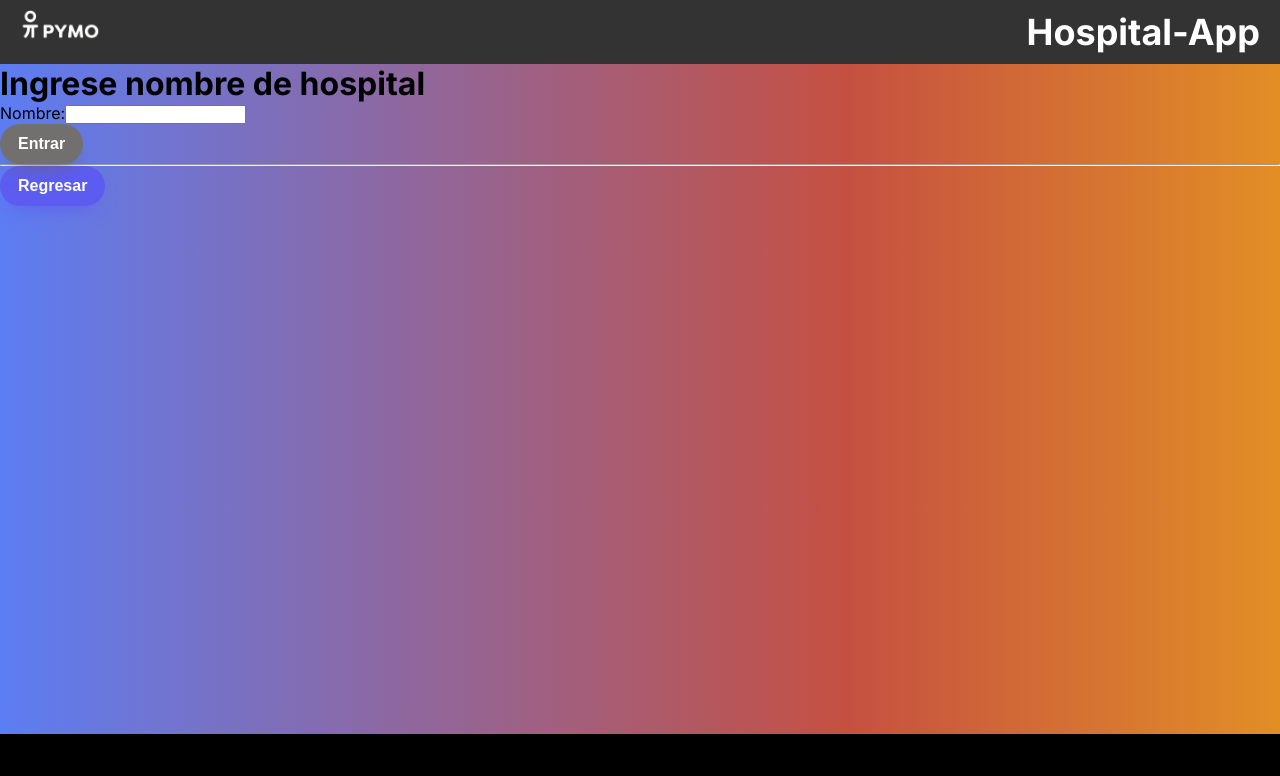
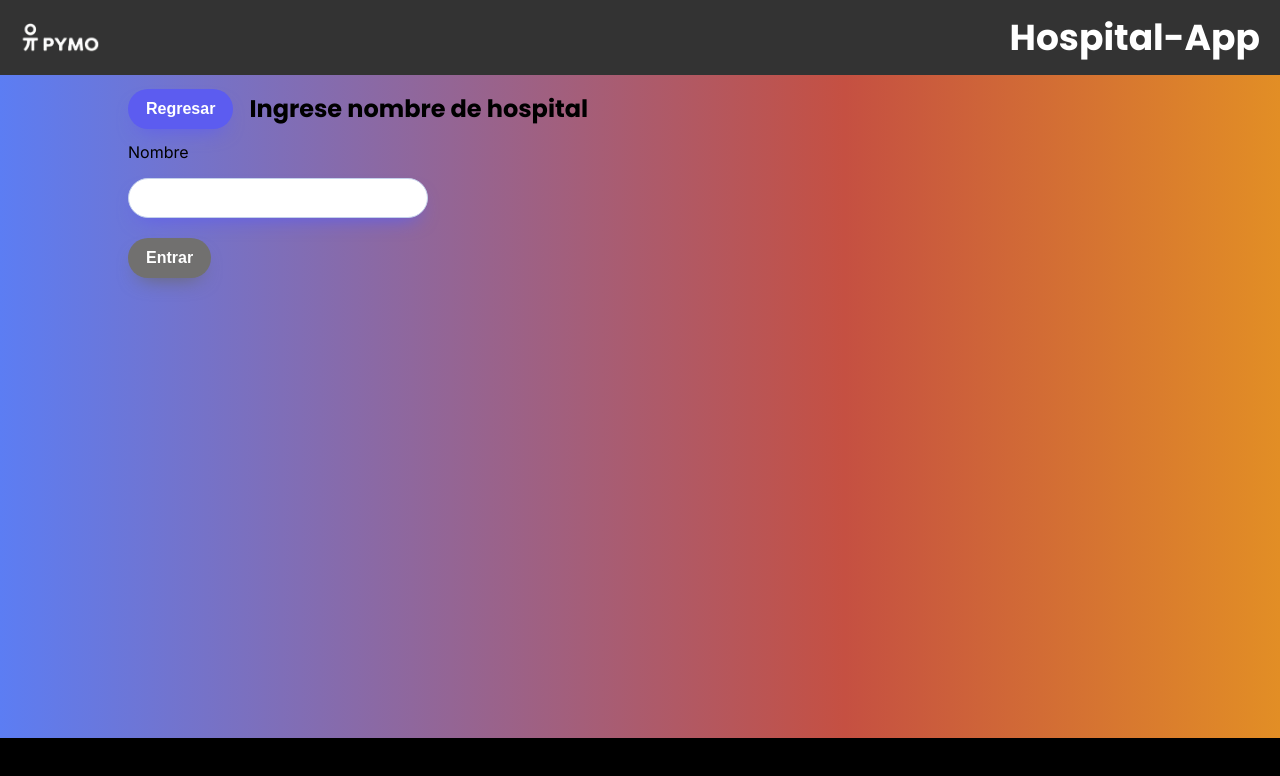
Before and after one commit to edufullstack/hp, a Next.js app: page / in a window 1280 px wide. Both pictures are taken after a click on the button "Soy un Hospital". Shown: the top 776 px of the page. Built offline with nearby package versions, Linux system fonts and the light colour scheme.

Commit message:
Style(Input): add style to input

```diff
--- a/src/app/globals.css
+++ b/src/app/globals.css
@@ -4,6 +4,9 @@
   --max-width: 1100px;
   --border-radius: 12px;
   --font-mono: 'Poppins', sans-serif, ui-monospace, Menlo, Monaco, "Cascadia Mono", "Segoe UI Mono",
+    "Roboto Mono", "Oxygen Mono", "Ubuntu Monospace", "Source Code Pro",
+    "Fira Mono", "Droid Sans Mono", "Courier New", monospace;
+    --font-text: 'Roboto Slab', sans-serif, ui-monospace, Menlo, Monaco, "Cascadia Mono", "Segoe UI Mono",
     "Roboto Mono", "Oxygen Mono", "Ubuntu Monospace", "Source Code Pro",
     "Fira Mono", "Droid Sans Mono", "Courier New", monospace;
 
@@ -98,9 +101,20 @@ body {
 }
 h1, h2, h3, .title{
 
+  font-family: var(--font-mono);
+}
+.subtitle{
+  margin: 1rem 0rem;
+}
+.subtitle_back{
+  display: flex;
+  justify-content: flex-start;
+  gap: 1rem;
+  align-items: center;
 }
 p, span,li{
-  font-family: var(--font-mono);
+  font-family:  var(--font-text);
+
 }
 a {
   color: inherit;
@@ -117,6 +131,11 @@ a {
   background: rgb(29,34,220);
   background: linear-gradient(90deg, rgba(29,34,220,1) 0%, rgba(92,125,243,1) 0%, rgba(197,80,66,1) 66%, rgba(226,142,37,1) 100%);
   position: relative;
+}
+.container_app{
+  width: 80vw;
+  margin: auto;
+
 }
 
 .login{
@@ -153,6 +172,7 @@ footer{
     width: 80%;
     margin: 0.5rem auto;
     li{
+      list-style-type: none;
       font-size: 0.9rem;
     }
   }
--- a/src/app/layout.tsx
+++ b/src/app/layout.tsx
@@ -7,8 +7,8 @@ import Navbar from "@/components/NavBar";
 const inter = Inter({ subsets: ["latin"] });
 
 export const metadata: Metadata = {
-  title: "Create Next App",
-  description: "Generated by create next app",
+  title: "Prueba técnica",
+  description: "Prueba de desarrollo full stack",
 };
 
 export default function RootLayout({
@@ -20,7 +20,9 @@ export default function RootLayout({
     <html lang="en">
       <body className={`${inter.className} container_body`}>
         <Navbar></Navbar>
-        {children}
+        <div className="container_app">
+          {children}
+        </div>
         <Footer></Footer>
       </body>
     </html>
--- a/src/app/page.tsx
+++ b/src/app/page.tsx
@@ -8,6 +8,7 @@ import { Login } from "../types/global";
 import { getHospitalInfo } from "@/services/hospitalDash.services";
 import { setOrganizationInfo } from "@/services/organizacionDash.services";
 import Button from "@/components/Button/Button";
+import InputText from "@/components/Input/Input";
 
 export default function Home() {
   const [disabled, setDisabled] = useState(true);
@@ -79,13 +80,16 @@ export default function Home() {
           </div>
         </div>
       ) : showLoginForm === "hospital" ? (
-        <form onSubmit={handleSubmitHospital}>
-          <h1>Ingrese nombre de hospital</h1>
+        <form onSubmit={handleSubmitHospital} className="form_">
+          <div className="subtitle_back">
+            <Button onClick={() => handleSelection("")}>Regresar</Button>
+            <h2 className="subtitle">Ingrese nombre de hospital</h2>
+          </div>
 
-          <div>
-            <label htmlFor="name">Nombre:</label>
-            <input
-              type="text"
+          <div >
+            <label htmlFor="name"></label>
+            <InputText
+              label="Nombre"
               id="name"
               name="name"
               value={input.name}
@@ -98,8 +102,7 @@ export default function Home() {
           <Button type="submit" disabled={disabled}>
             Entrar
           </Button>
-          <hr></hr>
-          <Button onClick={() => handleSelection("")}>Regresar</Button>
+
         </form>
       ) : (
         <div>
@@ -129,8 +132,6 @@ export default function Home() {
             </div>
 
             <button type="submit">Entrar</button>
-            <hr></hr>
-            <button onClick={() => handleSelection("")}>Regresar</button>
           </form>
         </div>
       )}
--- a/src/components/Button/Button.tsx
+++ b/src/components/Button/Button.tsx
@@ -3,7 +3,7 @@ import './Button.css'
 
 interface ButtonProps {
   children: ReactNode,
-  onClick: ()=> void,
+  onClick?: ()=> void,
   type?: string,
   disabled?: boolean
 }
--- /dev/null
+++ b/src/components/Input/Input.css
@@ -0,0 +1,29 @@
+.container_input{
+    display: flex ;
+    width: 100%;
+    flex-direction: column;
+    justify-content: space-between;
+    align-items: start;
+    gap: 1rem;
+}
+input {
+	font-size: 1.2rem;
+	padding: 0.5rem 1rem;
+	padding-left: 35px;
+	outline: none;
+	background: #FFFFFF;
+	color: #000000;
+	border: 1px solid #C4D1EB;
+	border-radius: 5px;
+    border-radius: 2rem;
+    box-shadow: #5E5DF0 0 10px 20px -10px;
+    transition: .3s ease;
+    &:focus {
+        background: #F2F2F2;
+        border: 1px solid #5A7EC7;
+        border-radius: 10px;
+    }
+    &:placeholder {
+	    color: #DDDDDD;
+    }
+}
--- /dev/null
+++ b/src/components/Input/Input.tsx
@@ -0,0 +1,29 @@
+import './Input.css'
+import React from 'react'
+
+interface InputTextProps {
+    onChange:(()=> void) | ((e:any)=>void),
+    placeholder?: string,
+    value:string,
+    id: string,
+    name: string,
+    label: string
+}
+
+const InputText = ({onChange, placeholder, value, id, name, label}:InputTextProps) => {
+  return (
+    <div className='container_input'>
+        { label && <label htmlFor={name}>{label}</label>}
+        <input
+            type="text"
+            value={value}
+            onChange={onChange}
+            placeholder={placeholder}
+            id={id}
+            name={name}
+            />
+    </div>
+  )
+}
+
+export default InputText
--- a/src/components/NavBar.tsx
+++ b/src/components/NavBar.tsx
@@ -10,8 +10,8 @@ const Navbar = () => {
   return (
     <nav className={styles.navbar}>
       <Link href="/" className={styles.brandName}>
+        <Image src="/pymo.png" width={80} height={30} alt="pymo logo"/>
 
-        <Image src="/pymo.png" width={80} height={30} alt="pymo logo"/>
         <h1>
           Hospital-App
         </h1>
--- a/src/styles/navBar.module.css
+++ b/src/styles/navBar.module.css
@@ -2,9 +2,6 @@
   background-color: #333;
   color: white;
   padding: 10px 20px;
-  display: flex;
-  justify-content: space-between;
-  align-items: center;
 }
 
 .brandName {
@@ -13,6 +10,7 @@
   font-size: 1.5em;
   display: flex;
   justify-content: space-between;
+  align-items: center;
   width: 100%;
   gap: 1rem;
 
```
